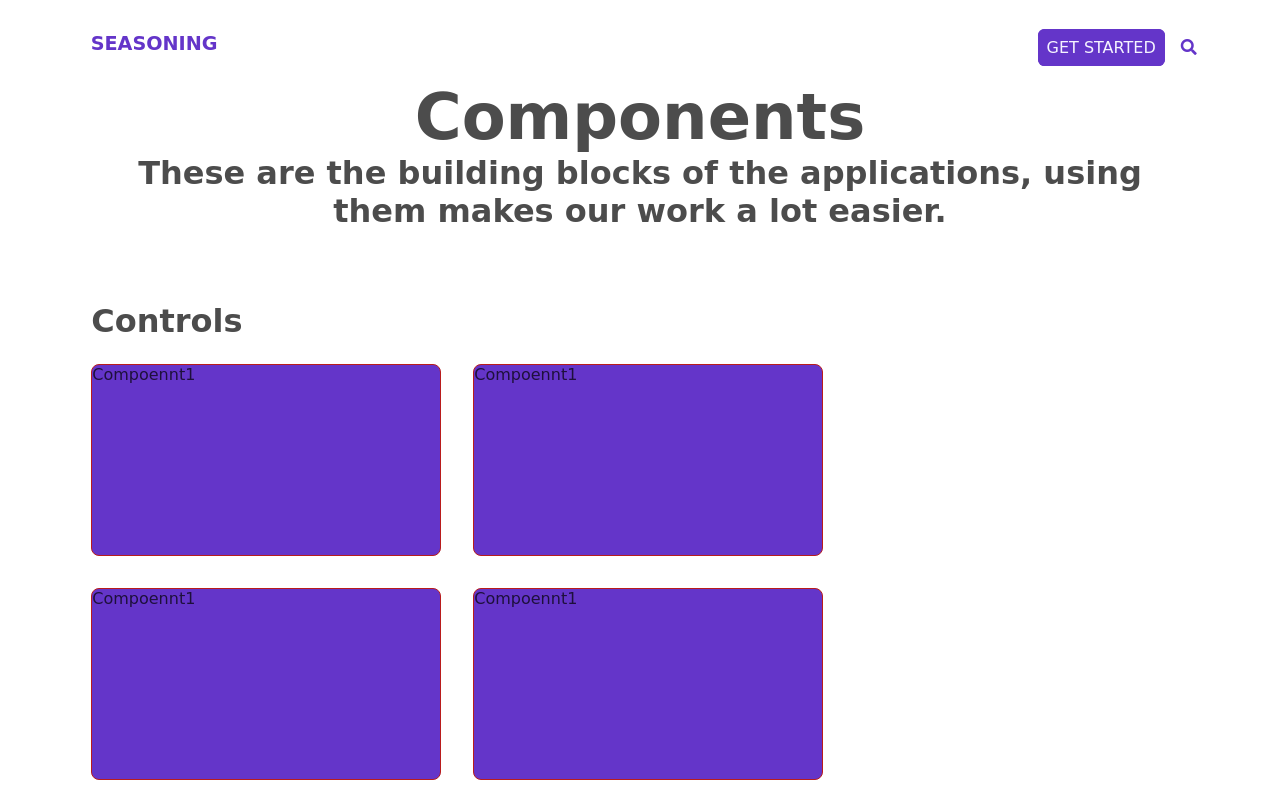
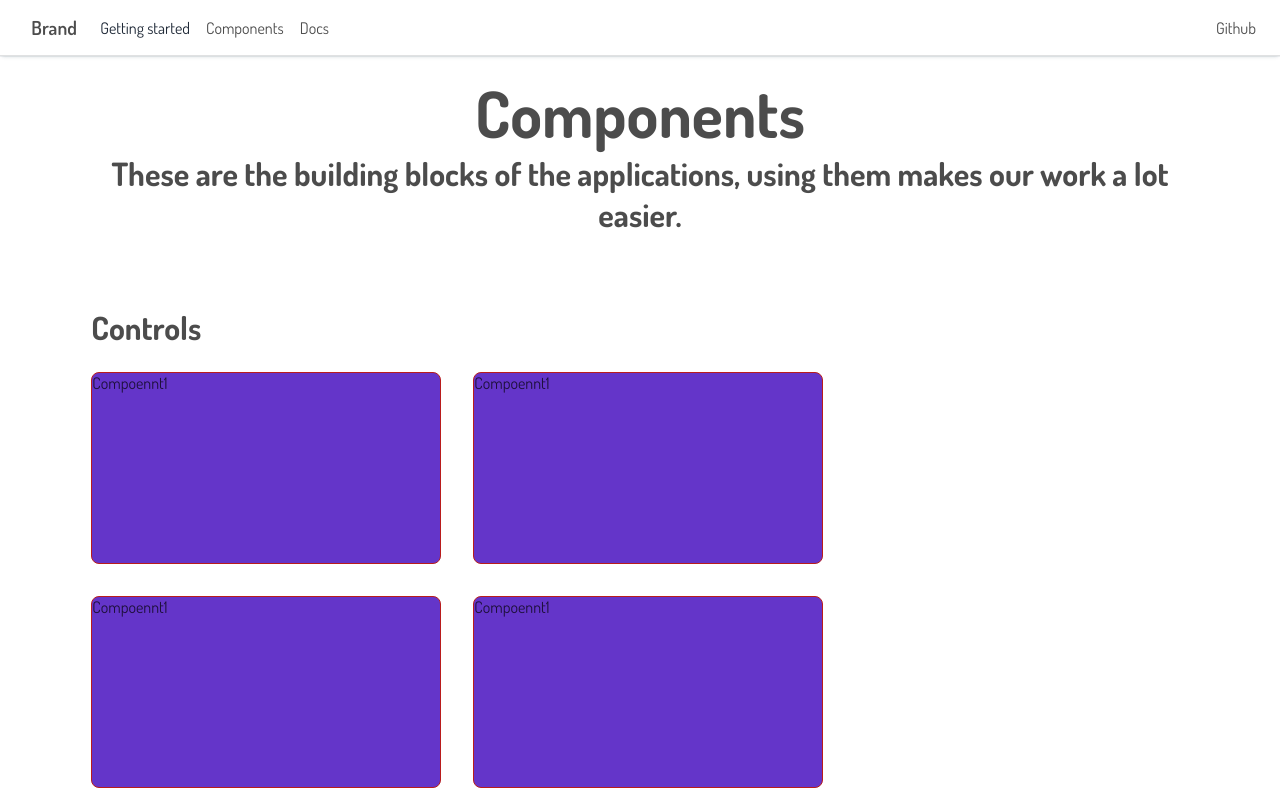
Before and after one commit to SarthakSam/seasoning-ui, a plain HTML site: page index.html in a window 1280 px wide. Shown: the top 800 px of the page. Drawn offline with Linux system fonts and the light colour scheme.

Commit message:
Feat: added nav for library

```diff
--- a/components.css
+++ b/components.css
@@ -1054,7 +1054,7 @@
 
     .nav__list {
         display: block;
-        margin: auto;
+        margin: 0 auto;
     }
 
     .nav__item {
--- /dev/null
+++ b/components/index.css
@@ -0,0 +1,9 @@
+@import url('https://fonts.googleapis.com/css2?family=Dosis:wght@200;300;400;500;600;700;800&display=swap');
+
+* {
+    font-family: 'Dosis', sans-serif;
+    color: var(--font-color);
+    box-sizing: border-box;
+    padding: 0;
+    margin: 0;
+}
--- a/index.css
+++ b/index.css
@@ -1,3 +1,4 @@
+
 :root {
     --app-color: var(--color-violet);
 }
@@ -5,9 +6,9 @@
 .root {
     display: grid;
     grid-template-columns: 1fr 15fr 1fr;
-    padding-top: 2em;
+    /* padding-top: 1em; */
     grid-template-areas: ". . ."
-                         ". nav ."
+                         "nav nav nav"
                          ". component-header ."
                          ". controls-container ."
                          ". typography-container ."
@@ -17,17 +18,25 @@
                          ". visualizations-container .";
 }
 
-.nav--basic {
-    display: flex;
-    justify-content: space-between;
+.nav.nav--custom {
+    padding: 0.7em 1em;
     grid-area: nav;
+    border-bottom: 1px solid var(--color-grey);
+    box-shadow: 0 0 1px rgb(67 90 111 / 47%), 0 2px 4px -2px rgb(67 90 111 / 30%);
 }
 
-.nav--basic__list {
-    display: flex;
-    list-style: none;
-    color: inherit;
+.nav--custom .active {
+    /* color: w; */
 }
+
+.nav .nav__content {
+    background-color: white;
+}
+
+/* .nav > .nav__content > .nav__list {
+    margin: 0 auto;
+} */
+
 
 .component-header {
     grid-area: component-header;
--- a/index.html
+++ b/index.html
@@ -9,21 +9,36 @@
     <link rel="stylesheet" href="index.css">
     <link rel="stylesheet" href="index1.css">
     <link rel="stylesheet" href="components.css">
+    <link rel="stylesheet" href="./components/index.css">
 </head>
 <body>
     <div class="root">
-        <nav class="nav--basic text-violet">
-            <a href="#" class="nav__title ">SEASONING</a>
-            <ul class="nav--basic__list">
-                    <li class="nav__item">
-                        <a class="btn btn--violet">GET STARTED</a>
+        <nav class="nav nav--custom">
+            <a href="#" class="nav__title">Brand</a>
+            <input type="checkbox" id="nav__toggler1">
+            <label for="nav__toggler1" class="nav__toggler--button">
+                <i class="fa fa-bars" aria-hidden="true"></i>
+            </label>
+            <div class="nav__content">
+                <ul class="nav__list">
+                    <li class="nav__item active">
+                        <a href="" class="nav__link">Getting started</a>
                     </li>
                     <li class="nav__item">
-                        <a class="">
-                            <i class="fa fa-search text-violet"></i>
-                        </a>
+                        <a href="" class="nav__link">Components</a>
+                    </li>
+                    <li class="nav__item">
+                        <a href="" class="nav__link">Docs</a>
                     </li>
                 </ul>
+
+                <ul class="nav__list">
+                    <li class="nav__item">
+                        <a href="" class="nav__link">Github</a>
+                    </li>
+                </ul>
+
+            </div>
         </nav>
 
         <section class="component-header section--centered">
--- a/index1.css
+++ b/index1.css
@@ -156,7 +156,6 @@
     box-sizing: border-box;
     padding: 0;
     margin: 0;
-    font-family: cursive;
 }
 
 .flex-container {
```
